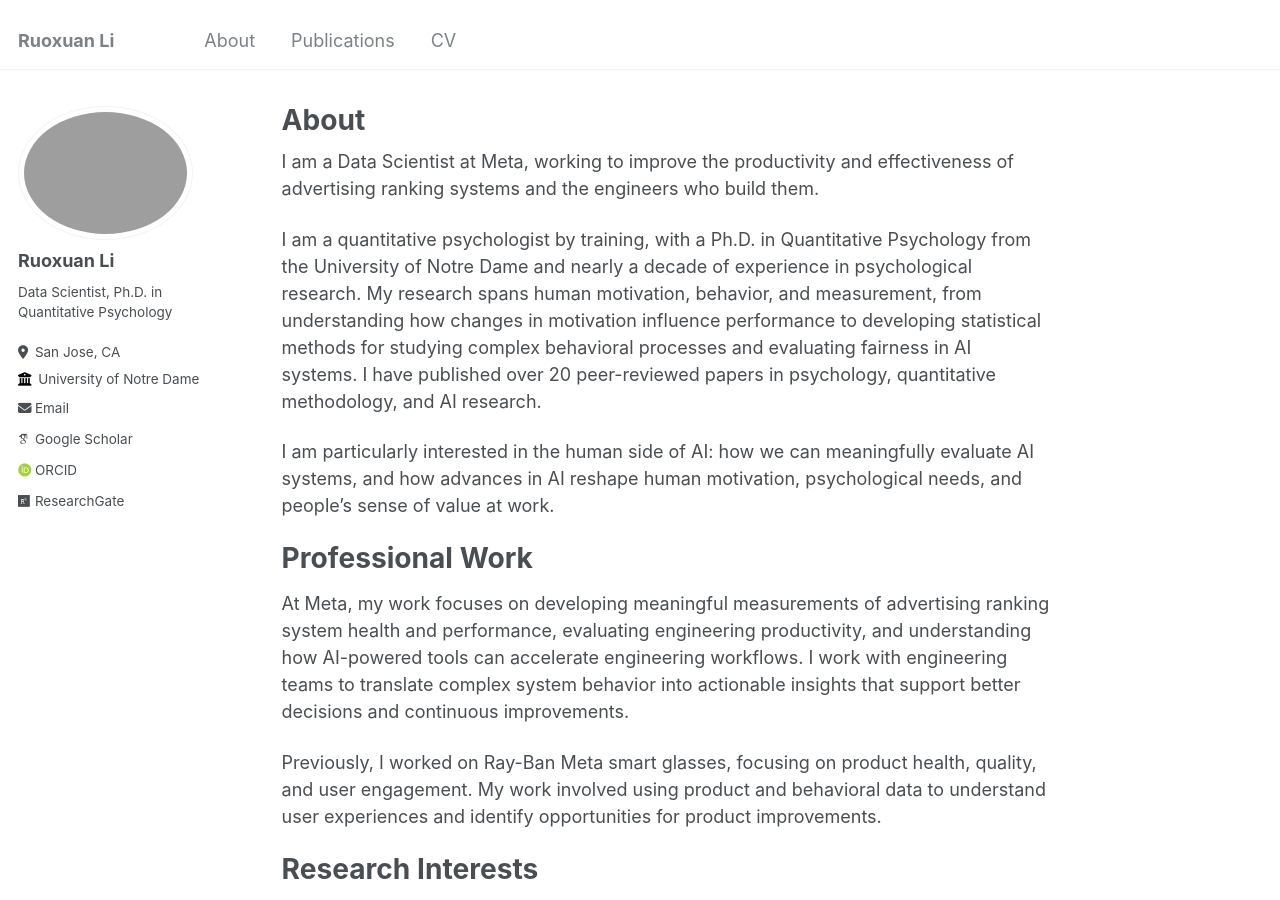
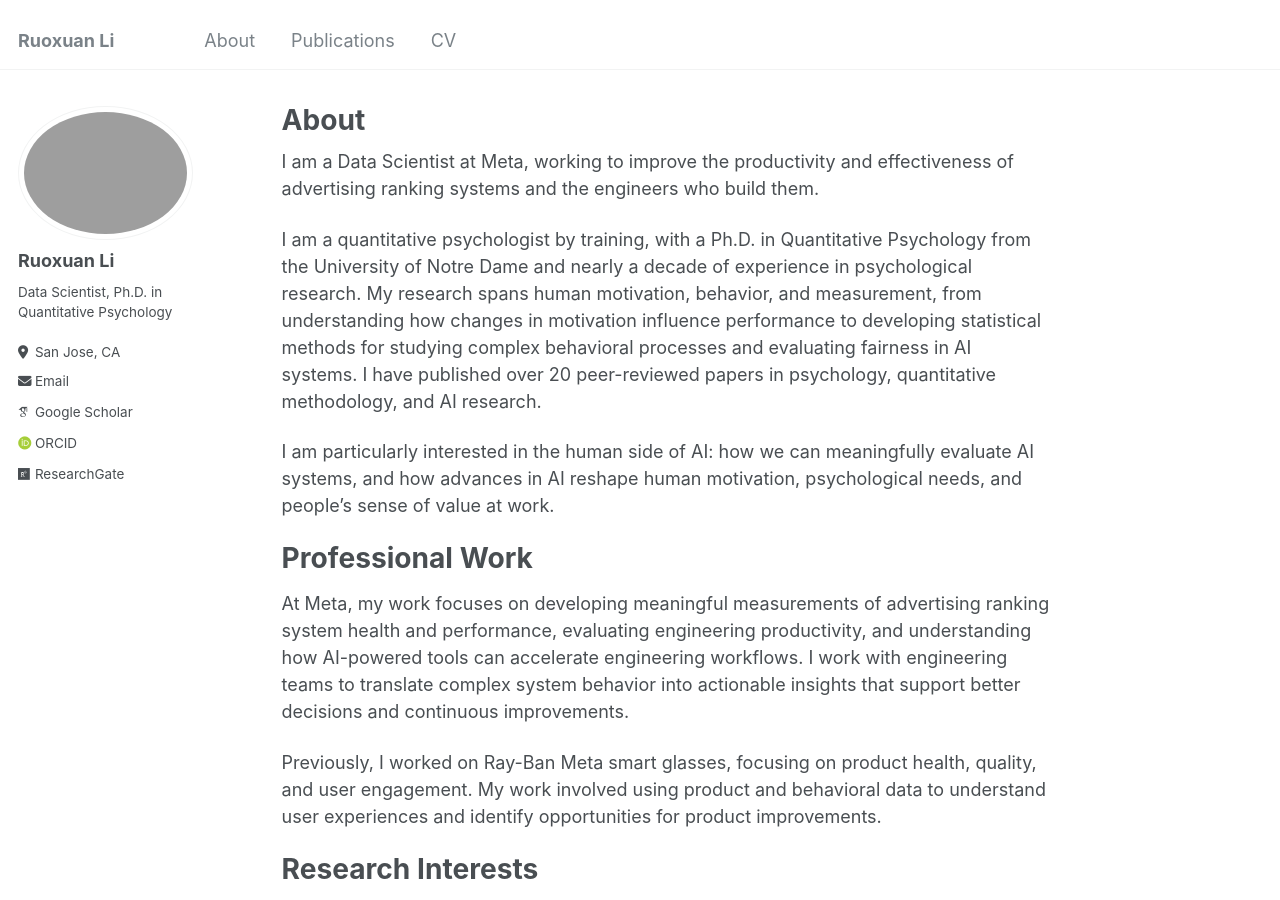
Before and after one commit to Ruoxuan-Li-Roxanne/Ruoxuan-Li-Roxanne.github.io, a Jekyll site: the page built from _pages/about.md, in a window 1280 px wide and 900 px high. Built offline with Jekyll 4.4.1, drawn with Linux system fonts in a browser that asks for light colours; some web fonts are replaced.

```diff
--- a/_config.yml
+++ b/_config.yml
@@ -26,7 +26,7 @@ author:
   pronouns         : # "she/her"
   bio              : "Data Scientist, Ph.D. in Quantitative Psychology"
   location         : "San Jose, CA"
-  employer         : "University of Notre Dame"
+  employer         :
   uri              : # URL
   email            : "rli23@alumni.nd.edu"
 
```
